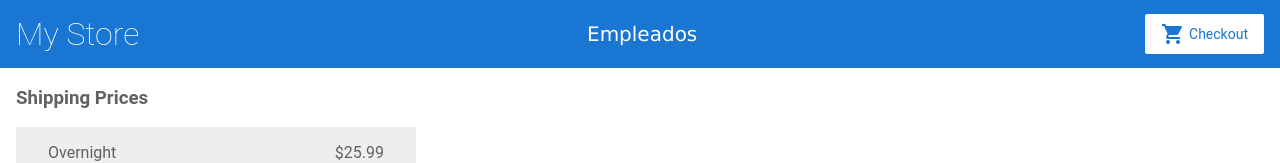
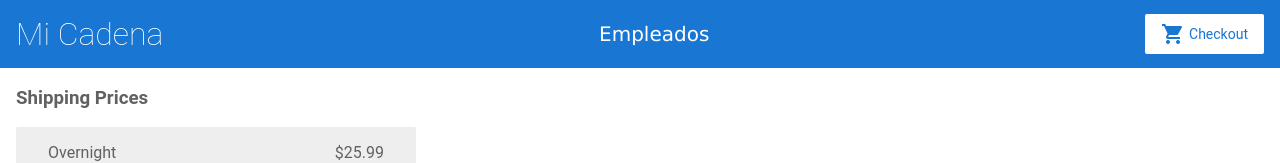
Before and after one commit to Luis4609/angular-godvcg, an Angular app: page /shipping in a window 1280 px wide. Shown: the top 163 px of the page. Built offline with nearby package versions, Linux system fonts and the light colour scheme.

Commit message:
2 files modified

```diff
--- a/src/app/top-bar/top-bar.component.css
+++ b/src/app/top-bar/top-bar.component.css
@@ -1,3 +1,8 @@
+h1{
+  color: white;
+   text-align: left;
+
+}
 h2{
   color: white;
   text-align: center;
@@ -5,8 +10,6 @@ h2{
   font-size: 20px;
 }
 
-/*
-Copyright Google LLC. All Rights Reserved.
-Use of this source code is governed by an MIT-style license that
-can be found in the LICENSE file at http://angular.io/license
-*/
+p{
+
+}
--- a/src/app/top-bar/top-bar.component.html
+++ b/src/app/top-bar/top-bar.component.html
@@ -1,12 +1,10 @@
 <a [routerLink]="['/']">
-  <h1>My Store</h1>
-
+  <h1>Mi Cadena</h1>
 
 </a>
 
-<a>
+<a [routerLink]="['/']">
   <h2>Empleados</h2>
-
 
 </a>
 
```
